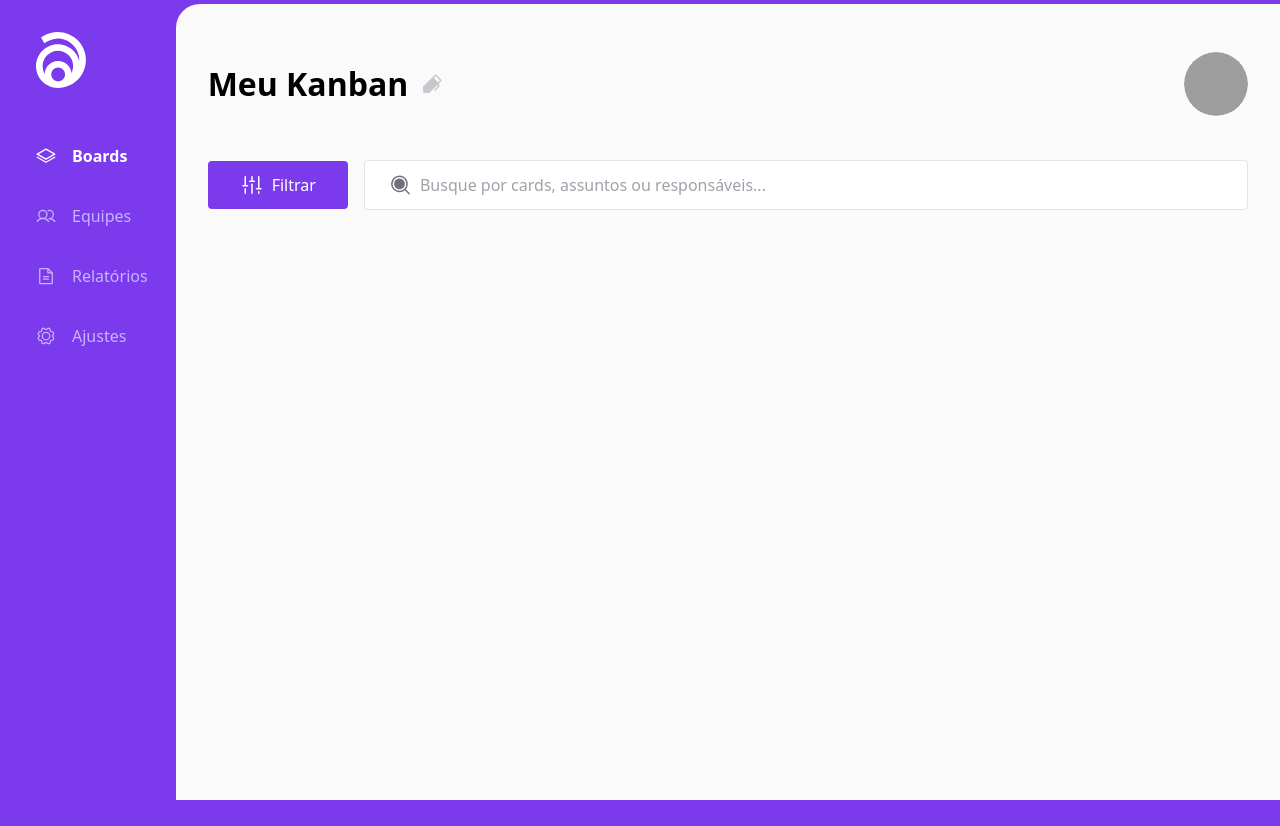
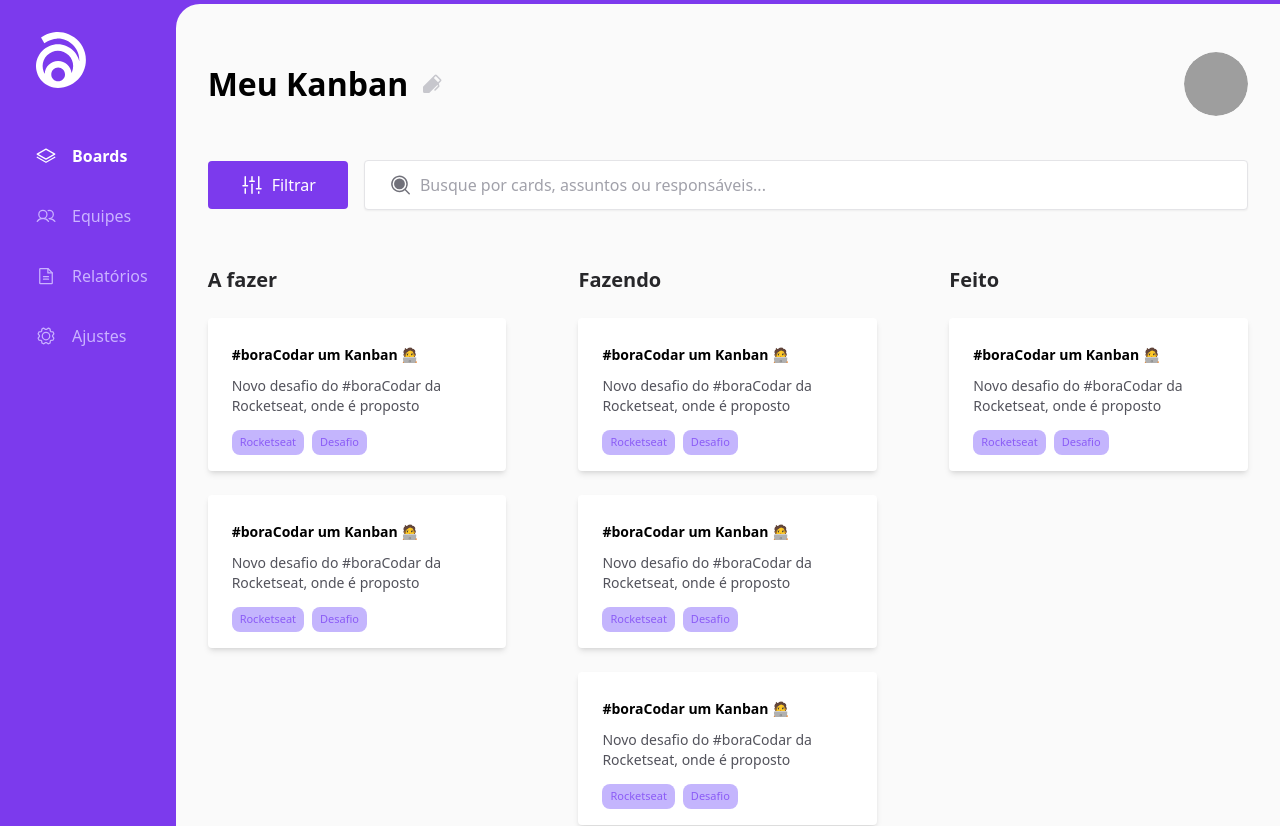
Before and after one commit to jeanmrtns/kanban-react, a Next.js app: page / in a window 1280 px wide. Shown: the top 826 px of the page. Before the commit the page ends 800 px from the top, so only its background shows below. Built offline with nearby package versions, Linux system fonts and the light colour scheme; grey boxes are pictures that could not be loaded.

Commit message:
feat: create kanban cards

```diff
--- a/src/app/page.tsx
+++ b/src/app/page.tsx
@@ -1,5 +1,5 @@
 "use client"
-import { Avatar } from "@/components";
+import { Avatar, TaskCard } from "@/components";
 import { Faders, MagnifyingGlass, Pen } from "phosphor-react";
 
 export default function Home() {
@@ -22,11 +22,38 @@ export default function Home() {
           Filtrar
         </button>
 
-        <label className="flex items-center border border-zinc-200 flex-1 py-3 gap-2 px-6 bg-white rounded focus-within:border-violet-500">
+        <label className="flex shadow-sm items-center border border-zinc-200 flex-1 py-3 gap-2 px-6 bg-white rounded focus-within:border-violet-500">
           <MagnifyingGlass size={24} weight="fill" className="text-zinc-500" />
           <input type="text" placeholder="Busque por cards, assuntos ou responsáveis..." className="placeholder:text-zinc-400 w-full border-0 outline-none" />
         </label>
       </section>
+
+      <section className="grid grid-cols-3 gap-[4.5rem] mt-14">
+        <div>
+          <strong className="font-bold text-zinc-800 text-xl">A fazer</strong>
+          <ul className="mt-6 flex flex-col gap-6">
+            <TaskCard />
+            <TaskCard />
+          </ul>
+        </div>
+
+        <div>
+          <strong className="font-bold text-zinc-800 text-xl">Fazendo</strong>
+          <ul className="mt-6 flex flex-col gap-6">
+            <TaskCard />
+            <TaskCard />
+            <TaskCard />
+            <TaskCard />
+          </ul>
+        </div>
+
+        <div>
+          <strong className="font-bold text-zinc-800 text-xl">Feito</strong>
+          <ul className="mt-6 flex flex-col gap-6">
+            <TaskCard />
+          </ul>
+        </div>
+      </section>
     </main>
   )
 }
--- /dev/null
+++ b/src/components/TaskCard.tsx
@@ -0,0 +1,20 @@
+"use client"
+
+export function TaskCard() {
+  return (
+    <div className="p-6 rounded shadow-md h-[153px] w-full bg-white">
+      <header>
+        <strong className="font-bold text-sm">#boraCodar um Kanban 🧑‍💻</strong>
+      </header>
+
+      <p className="text-zinc-600 font-medium mt-[0.625rem] text-sm h-11 overflow-hidden">Novo desafio do #boraCodar da Rocketseat, onde é proposto construir um quadro de Kanban.</p>
+
+      <footer className="mt-[0.625rem]">
+        <ul className="flex items-center gap-2">
+          <li className="text-[11px] rounded-lg font-medium text-violet-500 bg-violet-300 px-2 py-1">Rocketseat</li>
+          <li className="text-[11px] rounded-lg font-medium text-violet-500 bg-violet-300 px-2 py-1">Desafio</li>
+        </ul>
+      </footer>
+    </div>
+  )
+}
--- a/src/components/index.ts
+++ b/src/components/index.ts
@@ -1,3 +1,4 @@
 export { Logo } from './Logo'
 export { SidebarNav } from './SidebarNav'
 export { Avatar } from './Avatar'
+export { TaskCard } from './TaskCard'
```
